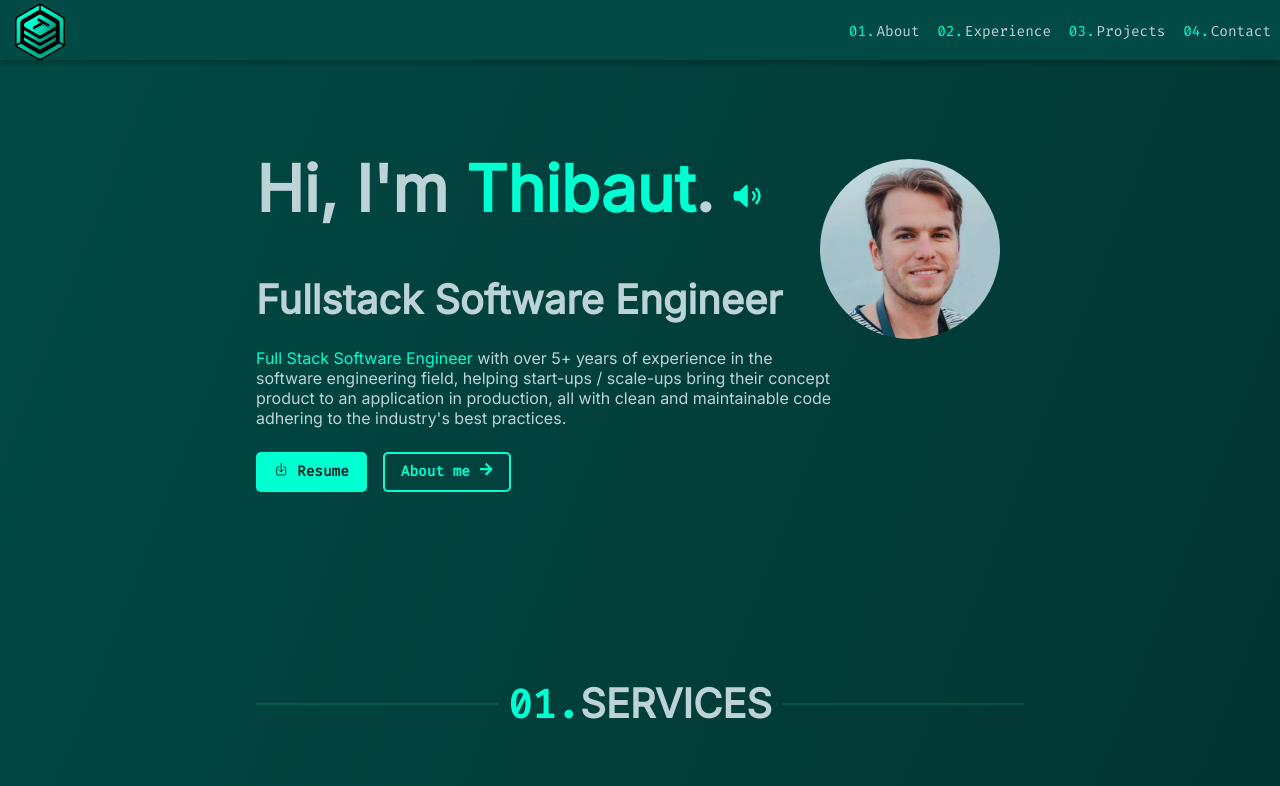
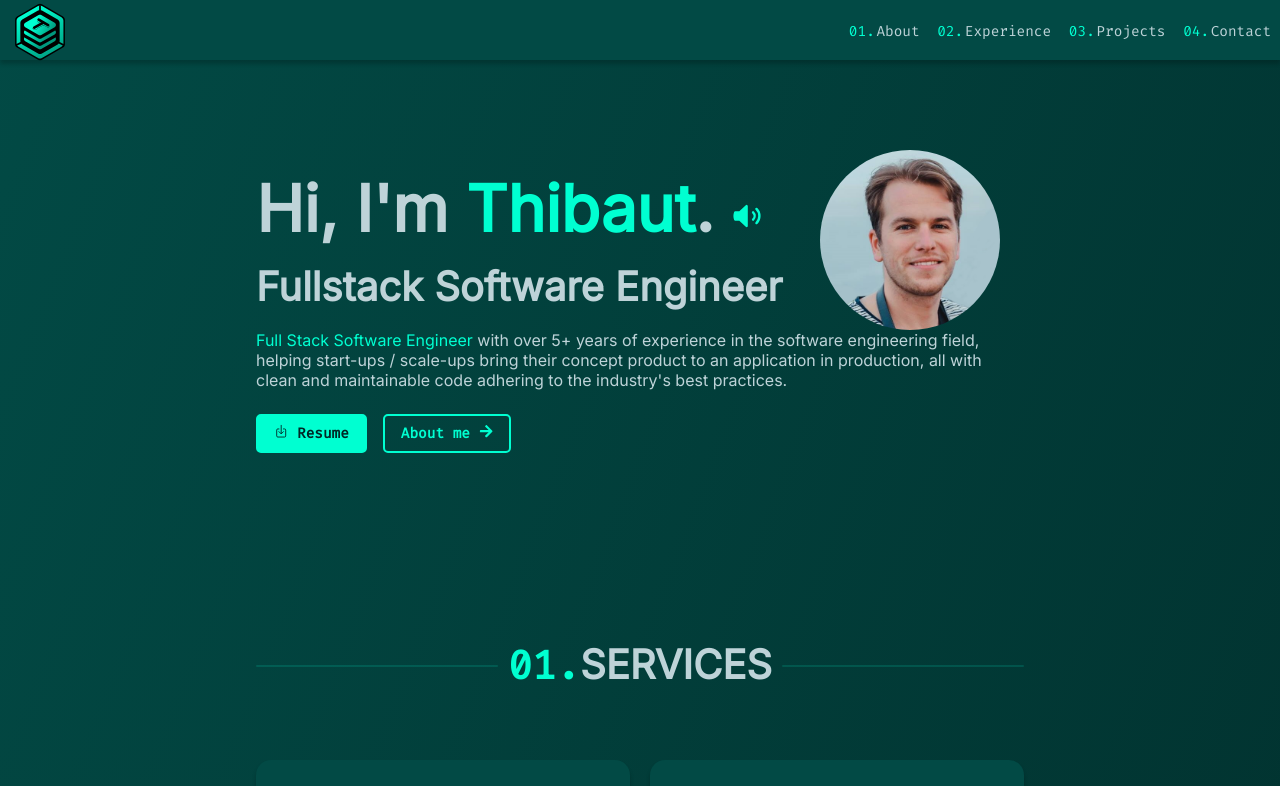
Before and after one commit to stacktful/website, a React (Create React App) app in the folder website/: page / in a window 1280 px wide. Shown: the top 786 px of the page. Built offline with nearby package versions, Linux system fonts and the light colour scheme.

Commit message:
styling (25)

```diff
--- a/website/src/App.css
+++ b/website/src/App.css
@@ -179,12 +179,13 @@ p {
 }
 
 .hero-headline {
-  margin-bottom: 1.5rem;
+  margin-top: 0;
+  margin-bottom: 0;
 }
 
-.hero-description {
+/* .hero-description {
   width: 75%;
-}
+} */
 
 div.hero-image {
   width: var(--hero-image-size);
--- a/website/src/index.css
+++ b/website/src/index.css
@@ -5,6 +5,7 @@ html {
 body {
   margin: 0;
   position: absolute;
+  width: 100%;
   top: 0;
   font-family: 'Inter';
   background-image: linear-gradient(to bottom right, var(--main-bg-color-1), var(--main-bg-color-2));
```
